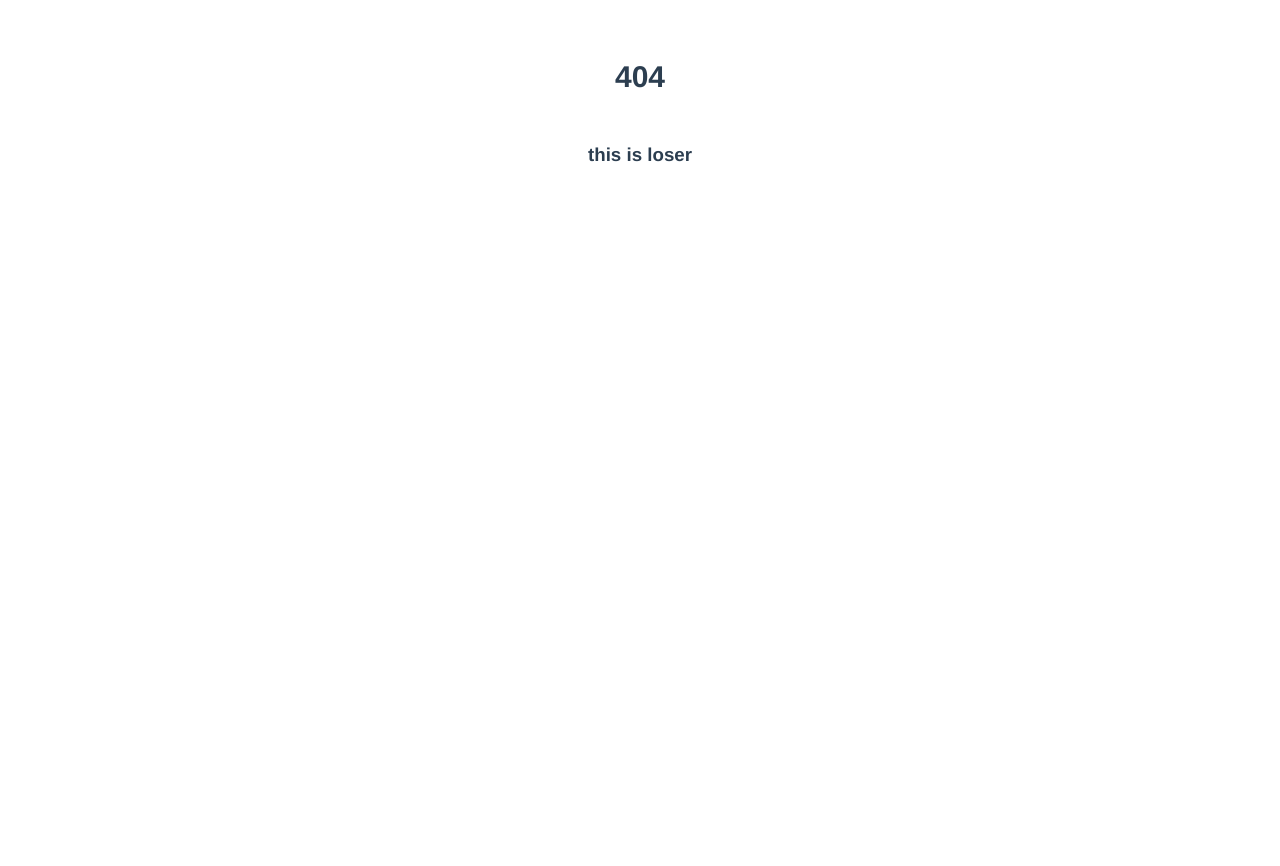
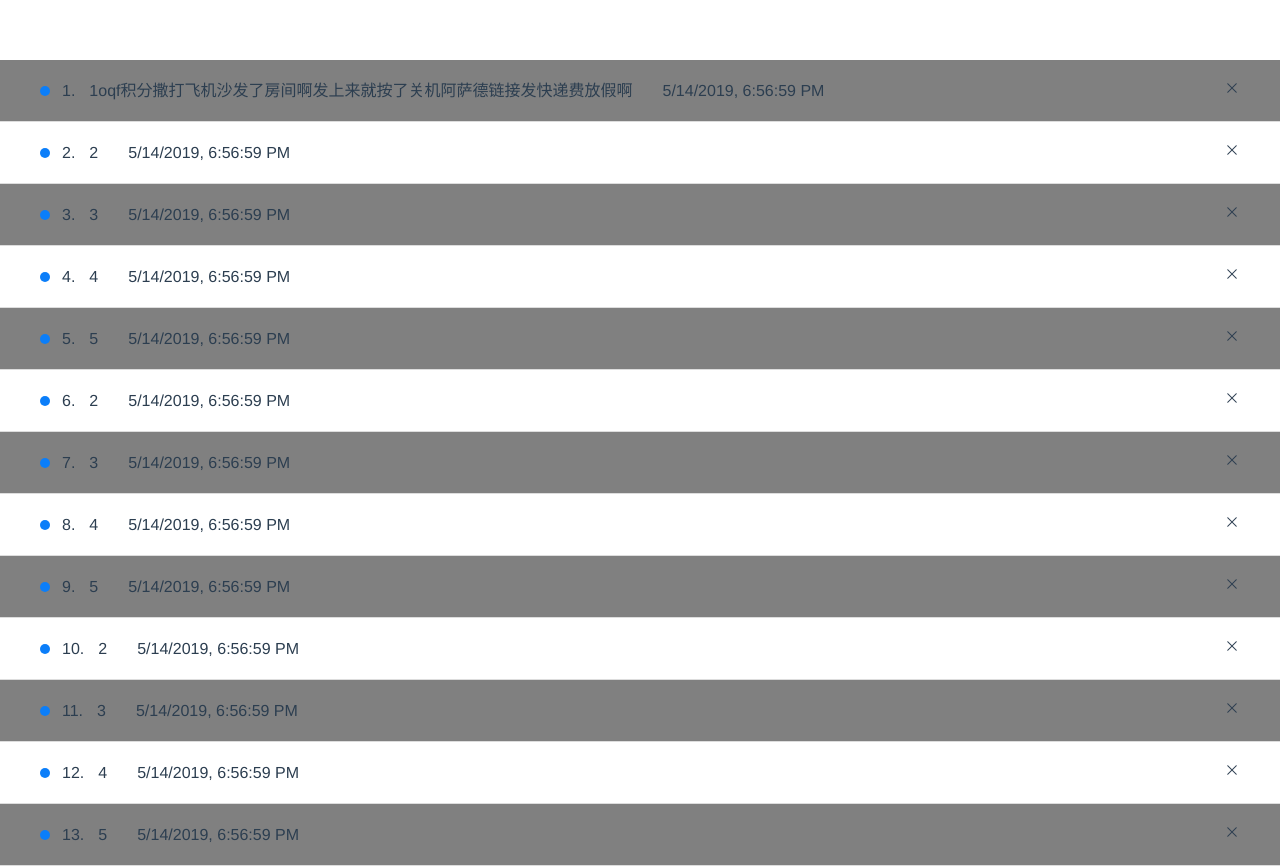
Before and after one commit to zxyRealm/vue-cli, a Vue app: page /notice in a window 1280 px wide. Before the commit this address had no page. Before the commit the page ends 800 px from the top, so only its background shows below. Built offline with nearby package versions, Linux system fonts and the light colour scheme.

Commit message:
feat(Demo): 添加示例

```diff
--- a/public/index.html
+++ b/public/index.html
@@ -5,13 +5,11 @@
     <meta http-equiv="X-UA-Compatible" content="IE=edge">
     <meta name="viewport" content="width=device-width,initial-scale=1.0">
     <link rel="icon" href="<%= BASE_URL %>favicon.ico">
-    <title>vue-cli3.0 <%= VUE_APP_MSG %></title>
   </head>
   <body>
     <noscript>
       <strong>We're sorry but vue-cli3.0 doesn't work properly without JavaScript enabled. Please enable it to continue.</strong>
     </noscript>
-    <div><%= VUE_APP_MSG %> <%= NODE_ENV %></div>
     <div id="app"></div>
     <!-- built files will be auto injected -->
   </body>
--- a/src/main.js
+++ b/src/main.js
@@ -1,4 +1,5 @@
 import Vue from 'vue'
+import './styles/common.scss'
 import App from './App.vue'
 import router from './router'
 import store from './store'
--- a/src/router.js
+++ b/src/router.js
@@ -4,13 +4,18 @@ import Home from './views/Home.vue'
 
 const About = () => import(/* webpackChunkName: "about" */ './views/About.vue')
 const Error404 = () => import('./views/error/404.vue')
-
+const NoticeList = () => import('./views/notice.vue')
 Vue.use(Router)
 
 export default new Router({
   mode: 'history',
   // base: process.env.BASE_URL,
   routes: [
+    {
+      path: '/notice',
+      name: 'notice',
+      component: NoticeList
+    },
     {
       path: '/',
       name: 'home',
--- /dev/null
+++ b/src/styles/common.scss
@@ -0,0 +1,10 @@
+*{
+  padding: 0;
+  margin: 0;
+}
+li{
+  list-style: none;
+}
+.g-fr{
+  float: right;
+}
--- a/src/styles/variables.scss
+++ b/src/styles/variables.scss
@@ -1,3 +1,5 @@
-$theme-blue: #00f;
+$theme-blue: #0B7EF9;
 $theme-yellow: #ff0;
 $color: #333;
+
+$global-gray-border: #ddd;
--- a/src/views/Home.vue
+++ b/src/views/Home.vue
@@ -9,7 +9,8 @@
       </p>
       <el-button>el-button</el-button>
     </div>
-    <hello-world></hello-world>
+    <router-link to="/notice">通知</router-link>
+    <!--<hello-world></hello-world>-->
     <header class="demo-header">This is demo</header>
     <router-link to="/home">Home</router-link>
     <router-link to="/about">About</router-link>
--- /dev/null
+++ b/src/views/notice.vue
@@ -0,0 +1,77 @@
+<template>
+  <div class="notice__content--wrap">
+    <ul class="notice--list">
+      <li
+        v-for="(item, $index) in noticeList"
+        class="notice-item"
+        :key="$index">
+        <span class="index">{{$index + 1}}.</span>
+        <span class="content ellipsis">{{item.text}}</span>
+        <span>{{new Date().toLocaleString()}}</span>
+        <i class="el-icon-close g-fr" @click="del(item)"></i>
+      </li>
+    </ul>
+  </div>
+</template>
+
+
+<script>
+  export default {
+    name: 'list',
+    data() {
+      return {
+        noticeList: [
+          { text: '1oqf积分撒打飞机沙发了房间啊发上来就按了关机阿萨德链接发快递费放假啊' },
+          { text: '2' },
+          { text: '3' },
+          { text: '4' },
+          { text: '5' },
+          { text: '2' },
+          { text: '3' },
+          { text: '4' },
+          { text: '5' },
+          { text: '2' },
+          { text: '3' },
+          { text: '4' },
+          { text: '5' }
+        ]
+      }
+    }
+  }
+</script>
+
+<style lang="scss" scoped>
+  .notice-item {
+    height: 62px;
+    padding: 20px 40px;
+    box-sizing: border-box;
+    border-bottom: 1px solid $global-gray-border;
+    text-align: left;
+    line-height: 1.2;
+    &:nth-child(2n + 1) {
+      background: gray;
+    }
+    > * {
+      display: inline-block;
+      vertical-align: middle;
+    }
+    &:before{
+      content: '';
+      display: inline-block;
+      height: 10px;
+      width: 10px;
+      border-radius: 5px;
+      margin-right: 12px;
+      background: $theme-blue;
+      vertical-align: middle;
+    }
+    .index{
+      margin-right: 14px;
+    }
+    .content{
+      width: auto;
+      max-width: calc(100% - 280px);
+      margin-right: 30px;
+    }
+  }
+</style>
--- a/vue.config.js
+++ b/vue.config.js
@@ -57,12 +57,13 @@ module.exports = {
     }
   },
   devServer: { // 参考 webpack-dev-server 配置项
-    contentBase: '',
-    allowedHosts: [], // host 白名单
+    contentBase: './public',
     disableHostCheck: false, // host 检查
-    host: '0.0.0.0',
-    https: true,
-    proxy: {} // 参考 http-proxy-middleware 配置项
+    proxy: {
+      'api': {
+        target: 'http://192.168.1.150:8000'
+      }
+    } // 参考 http-proxy-middleware 配置项
   },
   pluginOptions: { // 传递任何第三方插件选项
   }
```
Also changed, not shown: src/views/list.vue (+3 -4 lines).
